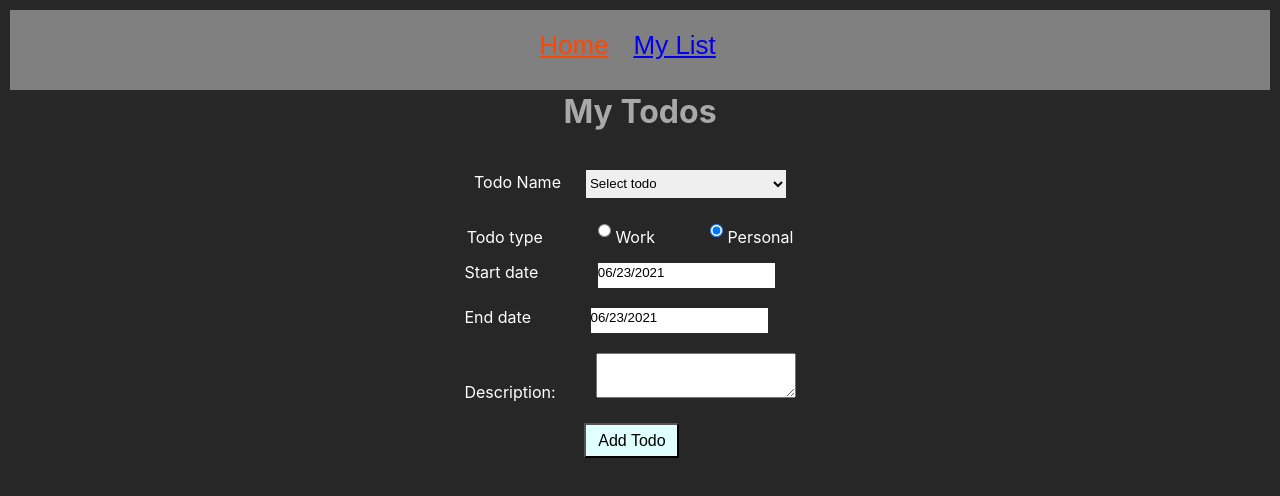
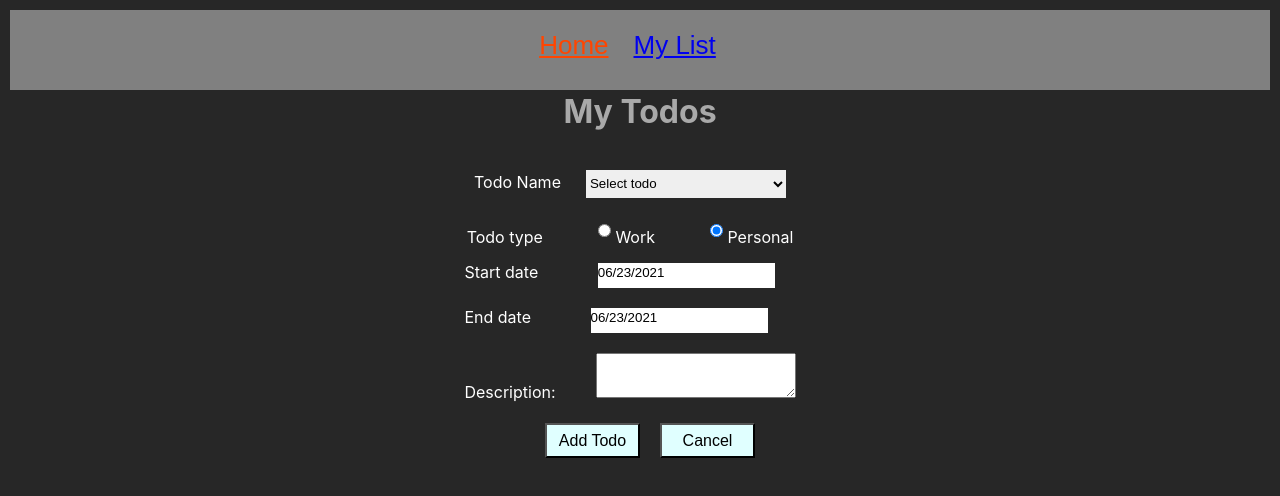
Before and after one commit to ptippa04/ReactToDo, a React (Create React App) app in the folder clienttodo/: page / in a window 1280 px wide. Shown: the top 496 px of the page. Built offline with nearby package versions, Linux system fonts and the light colour scheme.

Commit message:
added checkbox and delete button to the table on mylist page and cancel button on the home page and delete route on the backend

```diff
--- a/clienttodo/src/App.css
+++ b/clienttodo/src/App.css
@@ -40,6 +40,10 @@
   display:flow-root;
   letter-spacing: 0px;
   width: 100%;
+}
+
+.todobutton{
+  display:inline;
 }
 
 @keyframes App-logo-spin {
@@ -93,7 +97,7 @@ button {
   border-radius: 0px;
   font-size: medium;
   margin-top: 20px;
-  margin-left: 120px;
+  margin-left: 20px;
   padding-left: 0px;
   padding-right: 0px;
   height: 35px;
@@ -149,17 +153,21 @@ th{
   margin-left: 20px;
   padding-right: 20px;
     padding-left: 20px;
+    block-size: 20px;
 }
 td{
 
   color: white;
   font-size:medium;
   padding : 8px;
+  width:fit-content;
 }
 
 table {
   align-items: center;
   border: mintcream;
+  table-layout: fixed;
+  width: 1400px;
 
 }
 .todo-container div{
--- a/clienttodo/src/components/MyList.js
+++ b/clienttodo/src/components/MyList.js
@@ -103,6 +103,8 @@ class MyList extends Component{
                     .then(res =>{
                         if(res.data){
                             console.log("checkbox state updated in db");
+                           // this.setState({completed:true})
+
                         }
                     })
                     .catch(err => console.log(err));
@@ -202,18 +204,21 @@ class MyList extends Component{
                 <table>
                     <thead>
                         <tr>
-                        <th onClick={this.onSort('title')}>Todo Name
+                          <th></th>
+                        <th onClick={this.onSort('title')}> Todo Name
                         {/*<span className={this.setArrow('title')}></span>*/}</th>
                         <th onClick={this.onSort('todoType')}>Todo Type</th>
                         <th>Description</th>
                         <th onClick={this.onSort('todoStartDate')}>Start Date</th>
                         <th onClick={this.onSort('todoEndDate')}>End Date</th>
                         <th>Status</th>
+                        <th></th>
                         </tr>
                     </thead>
                     <tbody>
                       {  this.state.todoItems.map(todo => { return(
                           <tr key ={todo._id}>
+                            <td><input type="checkbox" className="checkbox" checked={ todo.completed} onChange={()=>this.checkboxHandleChange(todo._id)}/></td>
                               <td>{todo.title}</td>
                               <td>{todo.todoType}</td>
                               <td>{todo.todoDescription}</td>
@@ -221,6 +226,7 @@ class MyList extends Component{
                               <td>{moment(todo.todoEndDate).format("LL")}</td>
 
                               <td>{(todo.completed)? "done": "pending"}</td>
+                              <td> <button style ={{background:"green"}} onClick = { () => this.deleteTodo(todo._id) }>Delete</button></td>
                           </tr>
                       )
                       })}
--- a/clienttodo/src/components/todo.jsx
+++ b/clienttodo/src/components/todo.jsx
@@ -67,9 +67,11 @@ class Todo extends Component {
         </label>
 
 
-
+           <div className = "todobutton">
             <button style ={{background:"lightCyan"}} onClick={this.addTodo}>Add Todo</button>
+            <button style ={{background:"lightCyan"}} onClick={this.cancelTodo}>Cancel</button>
            <p> <span>{this.state.error}</span></p>
+           </div>
 
                 {/*</div>*/}
                 </>
@@ -78,7 +80,18 @@ class Todo extends Component {
     }
 
 
+    cancelTodo = () =>{
 
+        this.setState({ error:'',
+        title: "select todo",
+        completed:false,
+        startTodoDate : new Date(),
+        endTodoDate : new Date(),
+        textareaValue: " ",
+        selectedOption : "personal"})
+
+        console.log("todo cancelled");
+    }
 
     addTodo = () =>{
 
```
Also changed, not shown: 1 other file (tests, documents, lock files or other folders).
